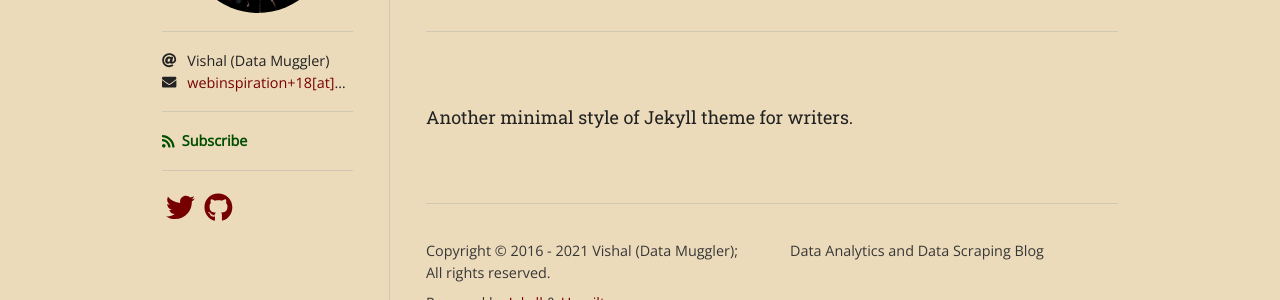
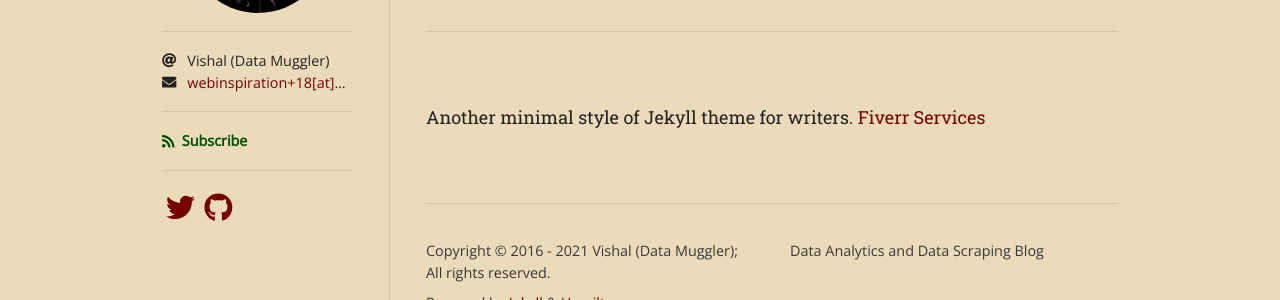
Before and after one commit to codeninjaguide/codeninjaguide.github.io, a Jekyll site: the page built from about.md, in a window 1280 px wide. Shown: the part 227-527 px from the top of the page. Built offline with Jekyll 4.4.1, drawn with Linux system fonts in a browser that asks for light colours; nearby versions of some CDN libraries; some web fonts are replaced.

Commit message:
about page

```diff
--- a/about.md
+++ b/about.md
@@ -5,3 +5,4 @@ permalink: /about/
 ---
 
 Another minimal style of Jekyll theme for writers.
+[Fiverr Services](https://fiverr.com/datawithvishal)
```
